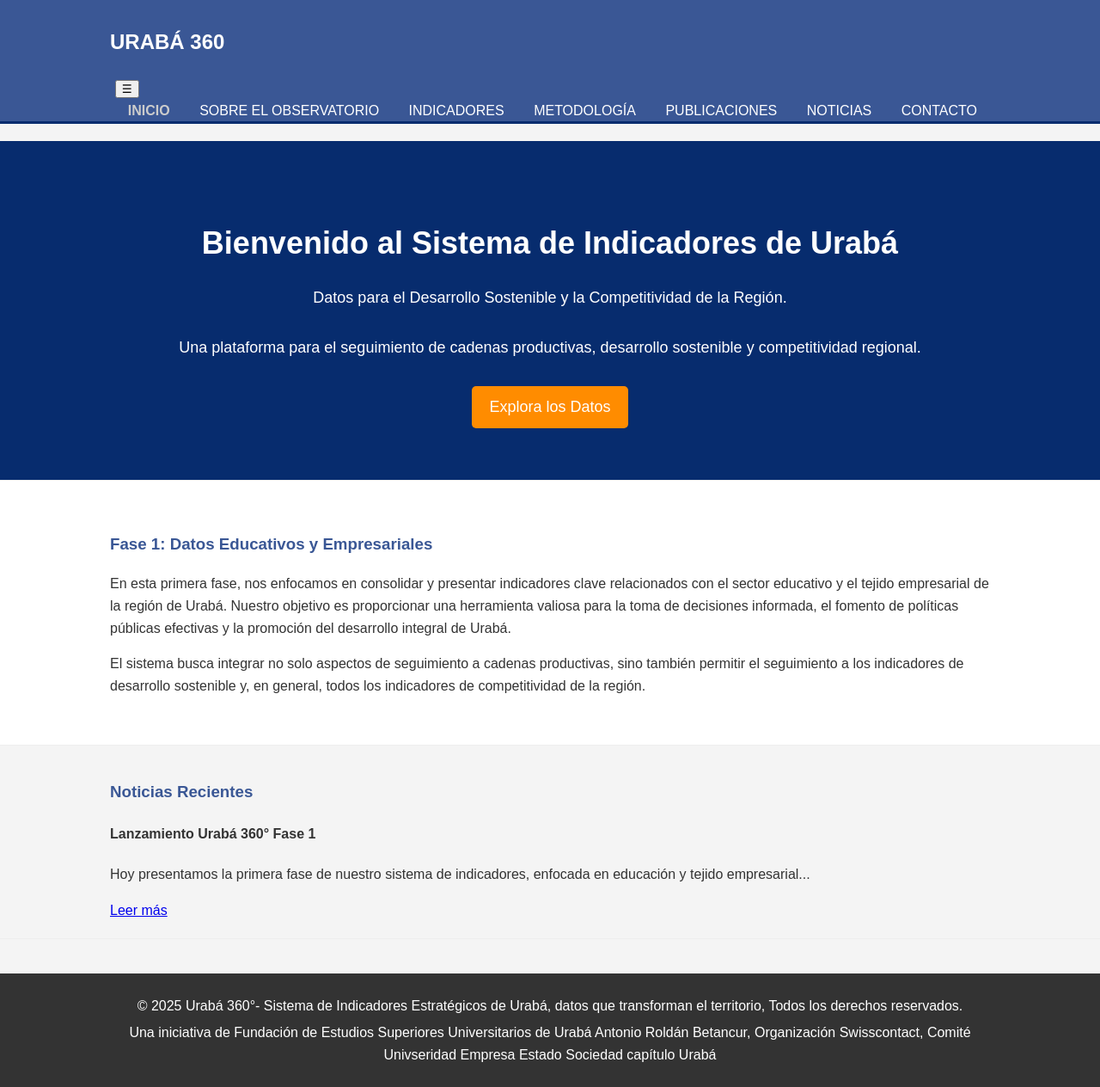
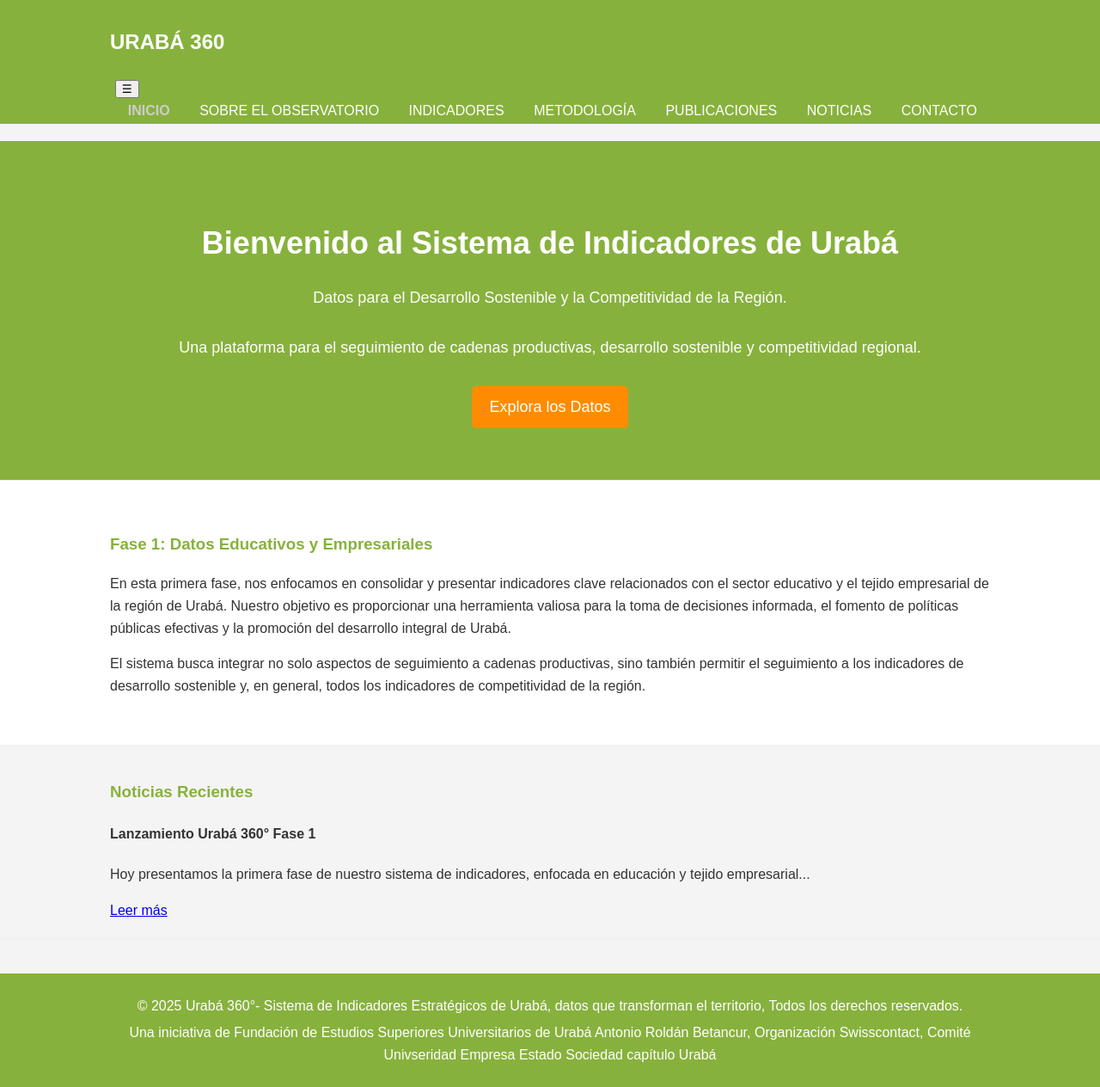
Before and after one commit to observatorioUraba/Sistema-de-indicadores-uraba, a plain HTML site: page index.html in a window 1280 px wide. Shown: the whole page at 86% size. Drawn offline with Linux system fonts and the light colour scheme.

Commit message:
Ajuste colores institucionales

```diff
--- a/css/style.css
+++ b/css/style.css
@@ -17,11 +17,11 @@
 
 /* Header */
 header {
-    background: #3A5795; /* Un azul corporativo, puedes cambiarlo */
+    background: #87b13d; /* Verde institucional */
     color: #fff;
     padding-top: 30px;
     min-height: 70px;
-    border-bottom: #072C6E 3px solid;
+    border-bottom: #87b13d 3px solid;
 }
 
 header h1 {
@@ -75,12 +75,12 @@
 }
 
 main h2, main h3 {
-    color: #3A5795;
+    color: #87b13d;
 }
 
 /* Hero Section (Página de Inicio) */
 #hero {
-    background: #072C6E; /* Azul más oscuro */
+    background: #87b13d; /* Azul más oscuro */
     color: #fff;
     text-align: center;
     padding: 60px 0;
@@ -179,7 +179,7 @@
     margin-bottom: 10px;
 }
 .info-contacto strong {
-    color: #3A5795;
+    color: #87b13d; /* Verde institucional */
 }
 
 /* Formulario de Contacto (si se usa) */
@@ -206,7 +206,7 @@
 
 /* Footer */
 footer {
-    background: #333;
+    background: #87b13d;
     color: #fff;
     text-align: center;
     padding: 20px 0;
```
